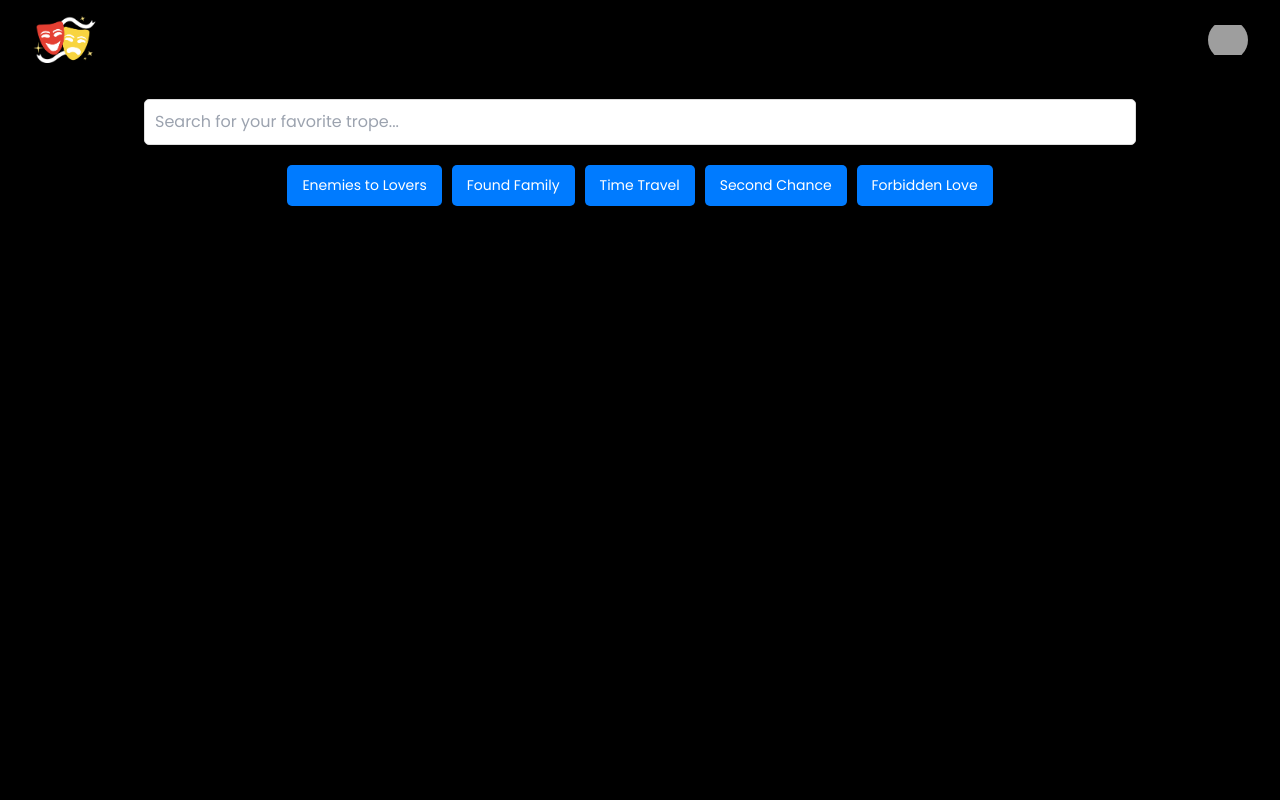
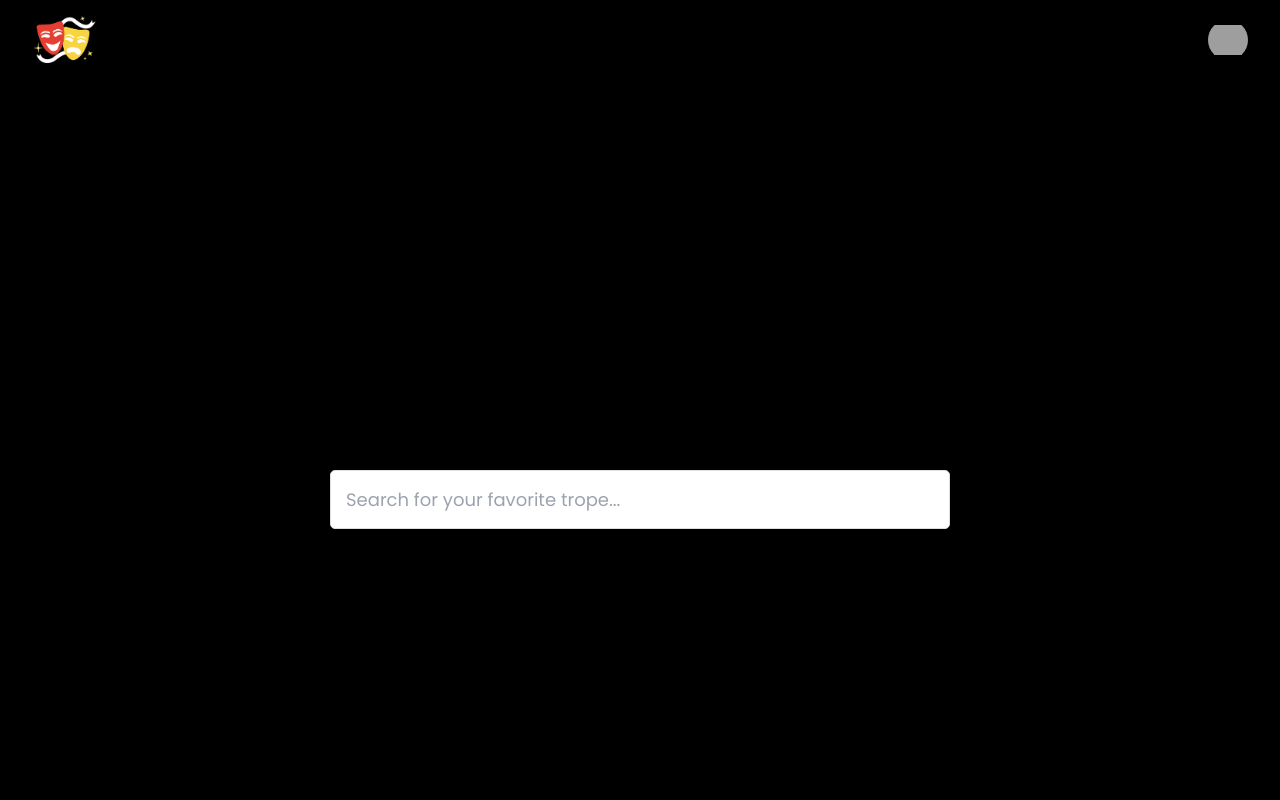
Before and after one commit to zhrsalsa/PickOurPicks, a Next.js app: page /homepage in a window 1280 px wide. Shown: the top 800 px of the page. Built offline with nearby package versions, Linux system fonts and the light colour scheme; grey boxes are pictures that could not be loaded.

Commit message:
Update homepage.module.css

```diff
--- a/src/app/homepage/homepage.module.css
+++ b/src/app/homepage/homepage.module.css
@@ -30,16 +30,21 @@
 }
 
 .searchSection {
-  margin-bottom:  20px;
+  display: flex;
+  justify-content: center;
+  align-items: center;
+  height: 100vh; /* Memastikan section mengambil tinggi layar penuh */
 }
 
 .searchBar {
-  width: 80%;
-  padding: 10px;
-  font-size: 16px;
+  width: 50%; /* Sesuaikan lebar search bar */
+  padding: 15px;
+  font-size: 18px;
   border: 1px solid #ddd;
   border-radius: 5px;
+  box-shadow: 0 4px 6px rgba(0, 0, 0, 0.1);
 }
+
 
 .popularTropes {
   display: flex;
```
